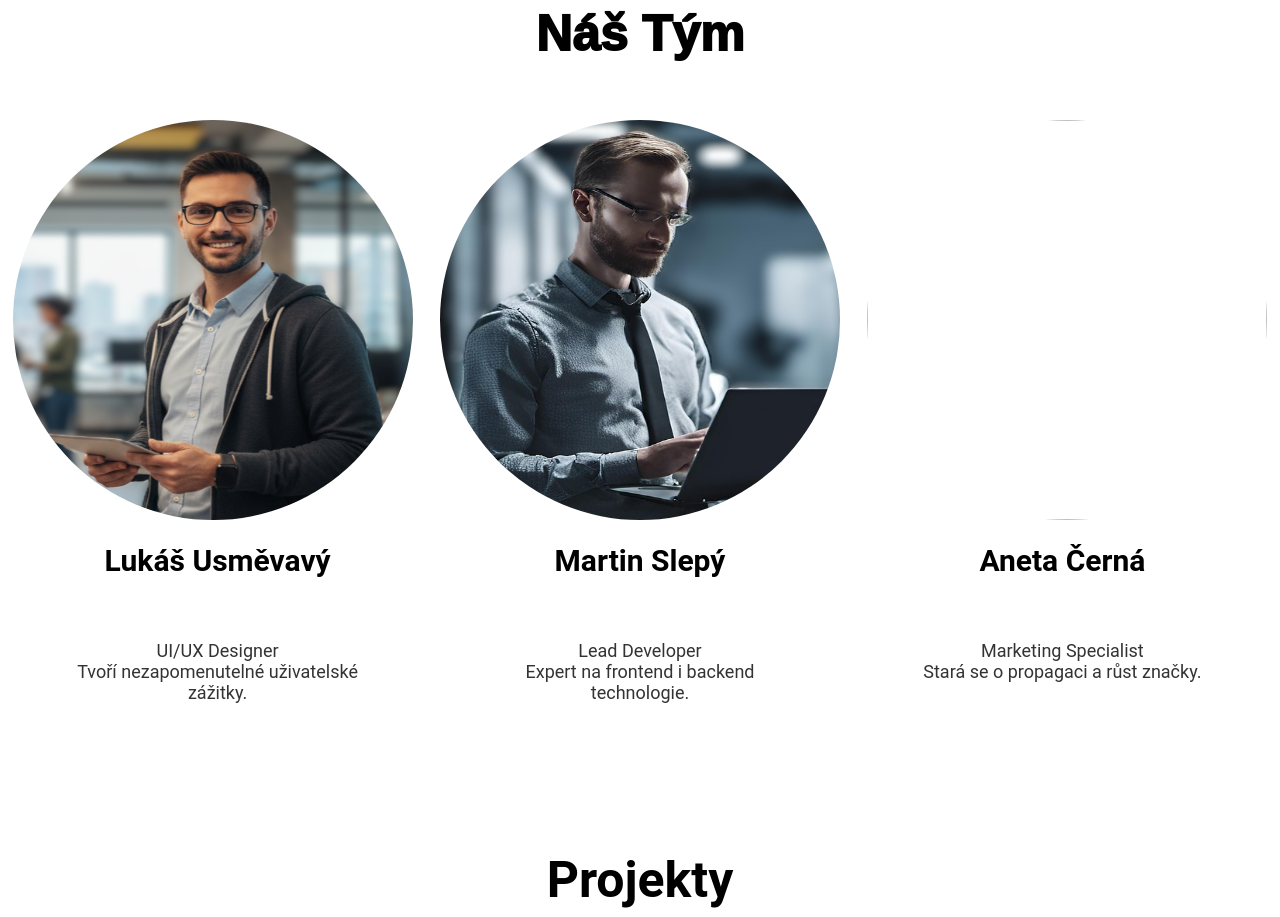
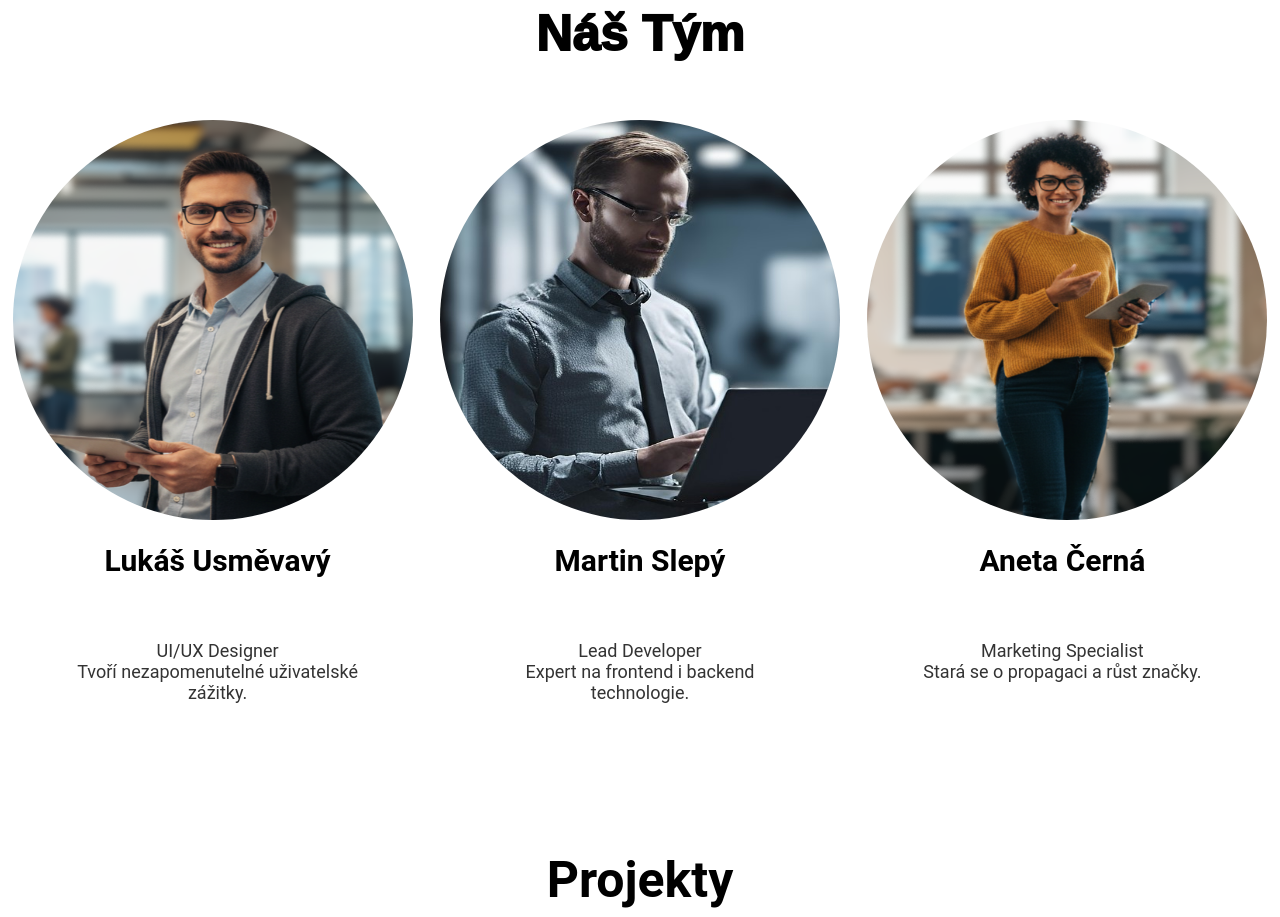
Before and after one commit to MatyasRada24/Web_Development, a plain HTML site: page 2._web/index.html in a window 1280 px wide. Shown: the part 1680-2597 px from the top of the page. Drawn offline with Linux system fonts and the light colour scheme; a web font is replaced by a local one.

Commit message:
Update index.html

```diff
--- a/2._web/index.html
+++ b/2._web/index.html
@@ -55,7 +55,7 @@
     <div class="nas_tym">
         <img class="lid" id="lid_1" src="./Images/lid_1.1.png">
         <img class="lid" id="lid_2" src="./Images/lid_2.2.jpg">
-        <img class="lid" id="lid_3" src="C./Images/lid_3.3.png">
+        <img class="lid" id="lid_3" src="./Images/lid_3.3.png">
     </div>
     <div class="tym">
         <div class="tym_text" id="tym_text1">Martin Slepý</div>
```
